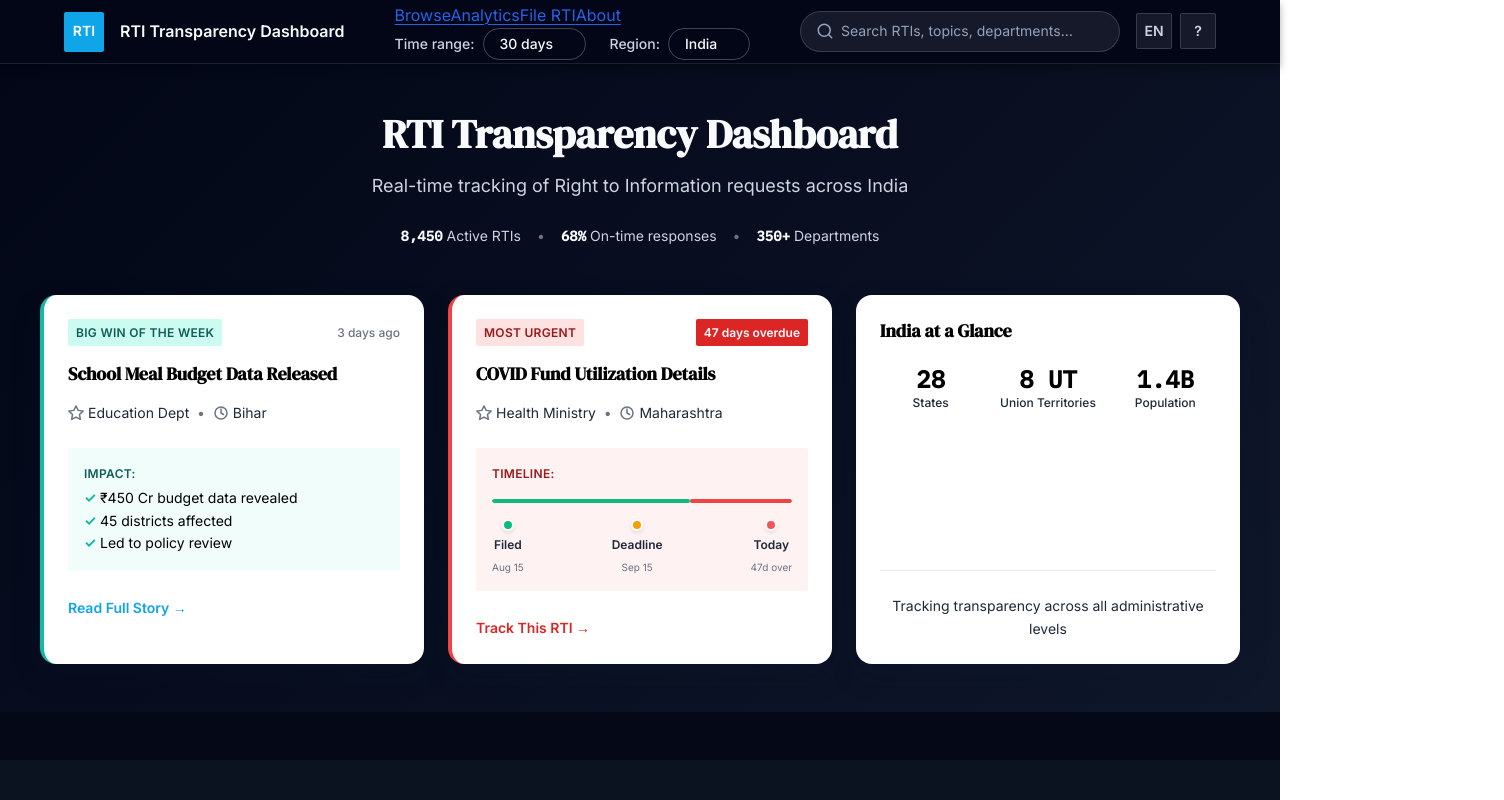
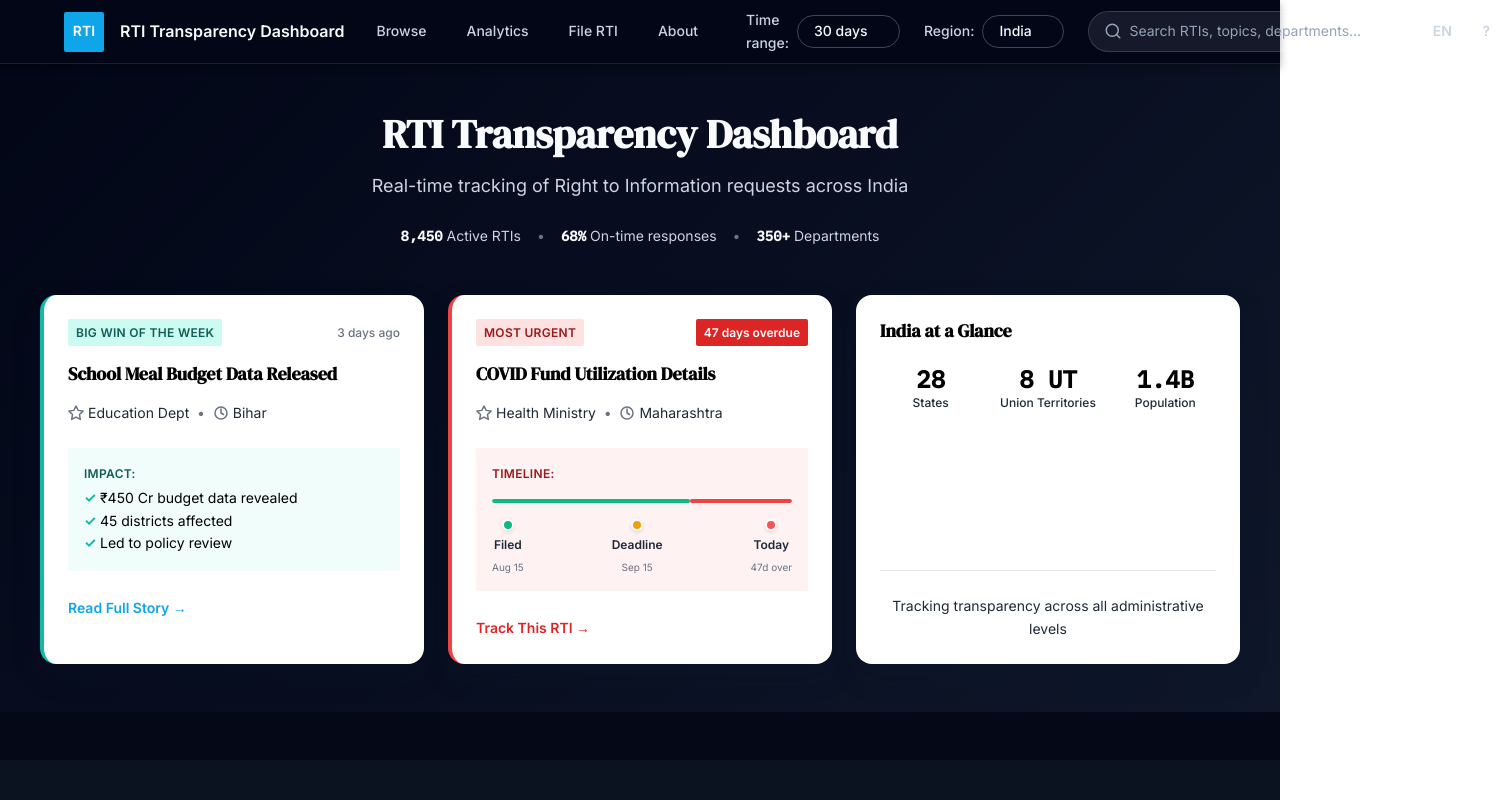
Before and after one commit to Yugantar-NGO/youRTI-UI, a Next.js app: page / in a window 1280 px wide. Shown: the top 800 px of the page, 1504 px wide, since content can reach past the window. Built offline with nearby package versions, Linux system fonts and the light colour scheme.

Commit message:
style(nav): add styling for navigation links

```diff
--- a/src/components/features/landing/organisms/TopNavigation.module.css
+++ b/src/components/features/landing/organisms/TopNavigation.module.css
@@ -51,13 +51,46 @@
   white-space: nowrap;
 }
 
-/* Center: Filters */
+/* Center: Navigation + Filters */
+.centerSection {
+  display: flex;
+  align-items: center;
+  gap: var(--spacing-2xl);
+  flex: 1;
+  justify-content: center;
+}
+
+.navLinks {
+  display: flex;
+  align-items: center;
+  gap: var(--spacing-lg);
+}
+
+.navLink {
+  font-size: var(--font-size-sm);
+  font-weight: var(--font-weight-medium);
+  color: var(--color-text-on-dark-secondary);
+  text-decoration: none;
+  padding: var(--spacing-xs) var(--spacing-sm);
+  border-radius: var(--border-radius-md);
+  transition: all var(--transition-fast);
+  white-space: nowrap;
+}
+
+.navLink:hover {
+  color: var(--color-text-on-dark-primary);
+  background: rgba(255, 255, 255, 0.08);
+}
+
+.navLink:focus {
+  outline: 2px solid var(--color-focus-ring);
+  outline-offset: 2px;
+}
+
 .filters {
   display: flex;
   align-items: center;
   gap: var(--spacing-lg);
-  flex: 1;
-  justify-content: center;
 }
 
 .filterGroup {
@@ -168,8 +201,16 @@
 
 /* Responsive */
 @media (max-width: 1024px) {
+  .centerSection {
+    gap: var(--spacing-lg);
+  }
+
   .filters {
     display: none;
+  }
+
+  .navLinks {
+    gap: var(--spacing-md);
   }
 
   .searchInput {
@@ -184,6 +225,10 @@
 @media (max-width: 768px) {
   .container {
     padding: 0 var(--spacing-md);
+  }
+
+  .navLinks {
+    display: none;
   }
 
   .searchBar {
```
